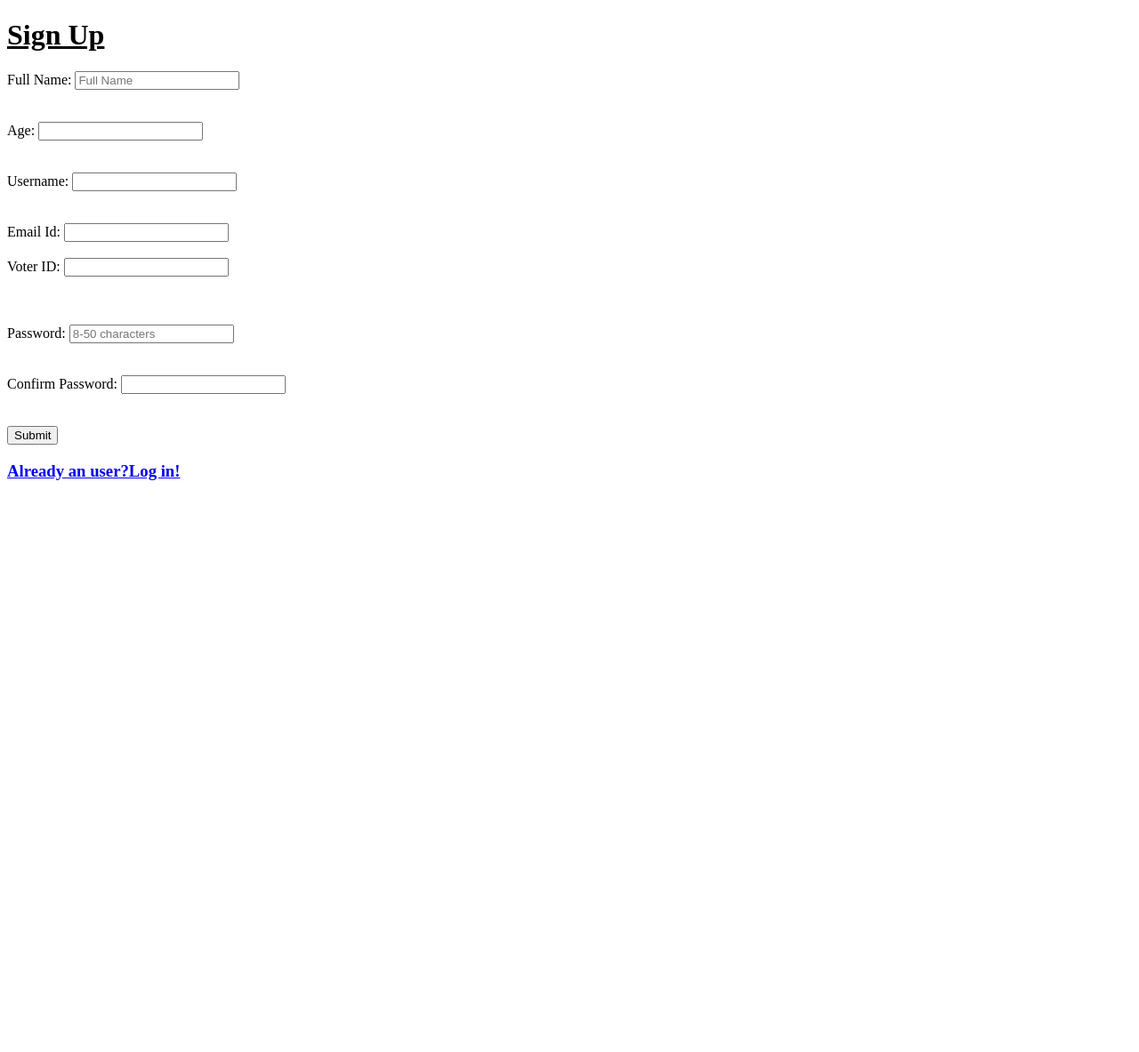
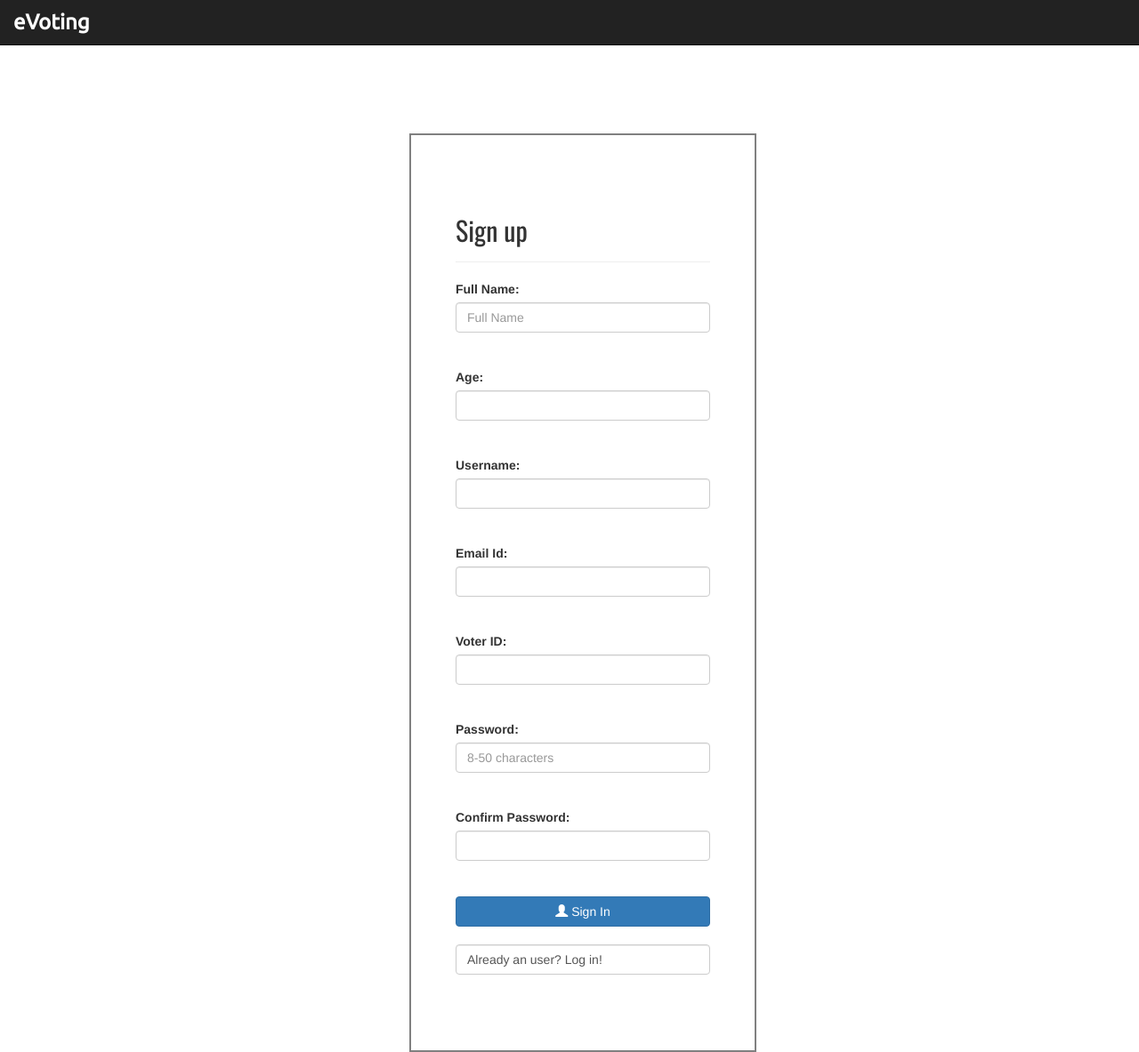
Before and after one commit to THE-ERUDITES/onlinevoting, a PHP site: page /signup.php in a window 1280 px wide. Shown: the whole page at 89% size. Before the commit the page ends 540 px from the top, so only its background shows below. Run offline with PHP 8.4, Linux system fonts and the light colour scheme; some libraries are stand-ins or nearby versions.

Commit message:
add changes to signup.php

```diff
--- a/signup.php
+++ b/signup.php
@@ -108,44 +108,104 @@ flag => flag -->
 <html>
 <head>
     <!-- <link rel="stylesheet" href="style.css"> -->
+    <meta charset="utf-8">
+    <meta http-equiv="X-UA-Compatible" content="IE=edge">
+    <meta name="viewport" content="width=device-width, initial-scale=1">
+    <link href="css/bootstrap.min.css" rel="stylesheet">
 
+    <link href='http://fonts.googleapis.com/css?family=Ubuntu' rel='stylesheet' type='text/css'>
+    <link href='http://fonts.googleapis.com/css?family=Raleway' rel='stylesheet' type='text/css'>
+    <link href='http://fonts.googleapis.com/css?family=Oswald' rel='stylesheet' type='text/css'>
+    <link href='http://fonts.googleapis.com/css?family=Roboto+Condensed' rel='stylesheet' type='text/css'>
+
+    <style>
+      .headerFont{
+        font-family: 'Ubuntu', sans-serif;
+        font-size: 24px;
+      }
+
+      .subFont{
+        font-family: 'Raleway', sans-serif;
+        font-size: 14px;
+
+      }
+
+      .specialHead{
+        font-family: 'Oswald', sans-serif;
+      }
+
+      .normalFont{
+        font-family: 'Roboto Condensed', sans-serif;
+      }
+    </style>
 </head>
 <body>
-	<h1><u>Sign Up</u></h1>
+<div class="container">
+  	<nav class="navbar navbar-default navbar-fixed-top navbar-inverse" role="navigation">
+        <div class="navbar-header">
+          <a href="index.html" class="navbar-brand headerFont text-lg"><strong>eVoting</strong></a>
+      </div>
+    </nav>
 
-	<form action="signup.php" method="post">
+
+    <div class="container" style="padding-top:150px;">
+    	<div class="row">
+    		<div class="col-sm-4"></div>
+    		<div class="col-sm-4" style="border:2px solid gray;padding:50px;">
+
+    			<div class="page-header">
+    				<h2 class="specialHead">Sign up</h2>
+                </div>
+
+          <form action="signup.php" method="POST">
+      			<div class="form-group">
 
                       <label>Full Name:</label>
-		<input type="text" name="name" placeholder="Full Name" value="<?php echo isset($_POST["name"]) ? $_POST["name"] : ''; ?>" required>
+                        <input type="text" name="name" placeholder="Full Name" class="form-control" value="<?php echo isset($_POST["name"]) ? $_POST["name"] : ''; ?>" required>
                         <div style="color: red;"><?php echo $errors['name']; ?></div><br><br>
 
                         <label>Age:</label>
-		<input type="int" name="age" value="<?php echo isset($_POST["age"]) ? $_POST["age"] : ''; ?>" required>
+                        <input type="int" name="age" class="form-control" value="<?php echo isset($_POST["age"]) ? $_POST["age"] : ''; ?>" required>
                         <div style="color: red;"><?php echo $errors['age']; ?></div><br><br>
 
                         <label>Username:</label>
-		<input type="text" name="uname" value="<?php echo isset($_POST["uname"]) ? $_POST["uname"] : ''; ?>" required>
+                        <input type="text" name="uname" class="form-control" value="<?php echo isset($_POST["uname"]) ? $_POST["uname"] : ''; ?>" required>
                         <div style="color: red;"><?php echo $errors['uname']; ?></div><br><br>
 
                         <label>Email Id:</label>
-		<input type="email" name="email" value="<?php echo isset($_POST["email"]) ? $_POST["email"] : ''; ?>" required>
+                        <input type="email" name="email" class="form-control" value="<?php echo isset($_POST["email"]) ? $_POST["email"] : ''; ?>" required>
                         <br><br>
 
                         <label>Voter ID:</label>
-		<input type="int" name="voter_id" value="<?php echo isset($_POST["voter_id"]) ? $_POST["voter_id"] : ''; ?>" pattern="[0-9]{7}" required><br><br>
-        <div style="color: red;"><?php echo $errors['voter_id']; ?></div><br><br>
+                        <input type="int" name="voter_id" class="form-control" value="<?php echo isset($_POST["voter_id"]) ? $_POST["voter_id"] : ''; ?>" pattern="[0-9]{7}" required><br><br>
+                        <div style="color: red;"><?php echo $errors['voter_id']; ?></div>
                         <label>Password:</label>
-		<input type="password" name="password" placeholder="8-50 characters" required>
+                        <input type="password" name="password" class="form-control" placeholder="8-50 characters" required>
                         <div style="color: red;"><?php echo $errors['password']; ?></div><br><br>
 
                         <label>Confirm Password:</label>
-		<input type="password" name="cpassword" required>
+                        <input type="password" name="cpassword" class="form-control" required>
                         <div style="color: red;"><?php echo $errors['cpassword']; ?></div><br><br>
 
-		<input type="submit" name="submit" value="Submit">
+      				<button type="submit" name="submit" class="btn btn-block span btn-primary "><span class="glyphicon glyphicon-user"></span> Sign In</button>
+                    <br><a class="form-control" href="login.php">Already an user? Log in!</a>
+      			</div>
 
           </form>
-    <h3><a href="login.php">Already an user?Log in!</a></h3>
+          <br>
+
+    		</div>
+    		<div class="col-sm-4"></div>
+    	</div>
+    </div>
+
+    </div>
+
+    <!-- jQuery (necessary for Bootstrap's JavaScript plugins) -->
+    <script src="https://ajax.googleapis.com/ajax/libs/jquery/1.11.2/jquery.min.js"></script>
+    <script src="js/bootstrap.min.js"></script>
+
+
 
 </body>
 </html>
```
Lines whose indentation alone changed are shown as unchanged.
